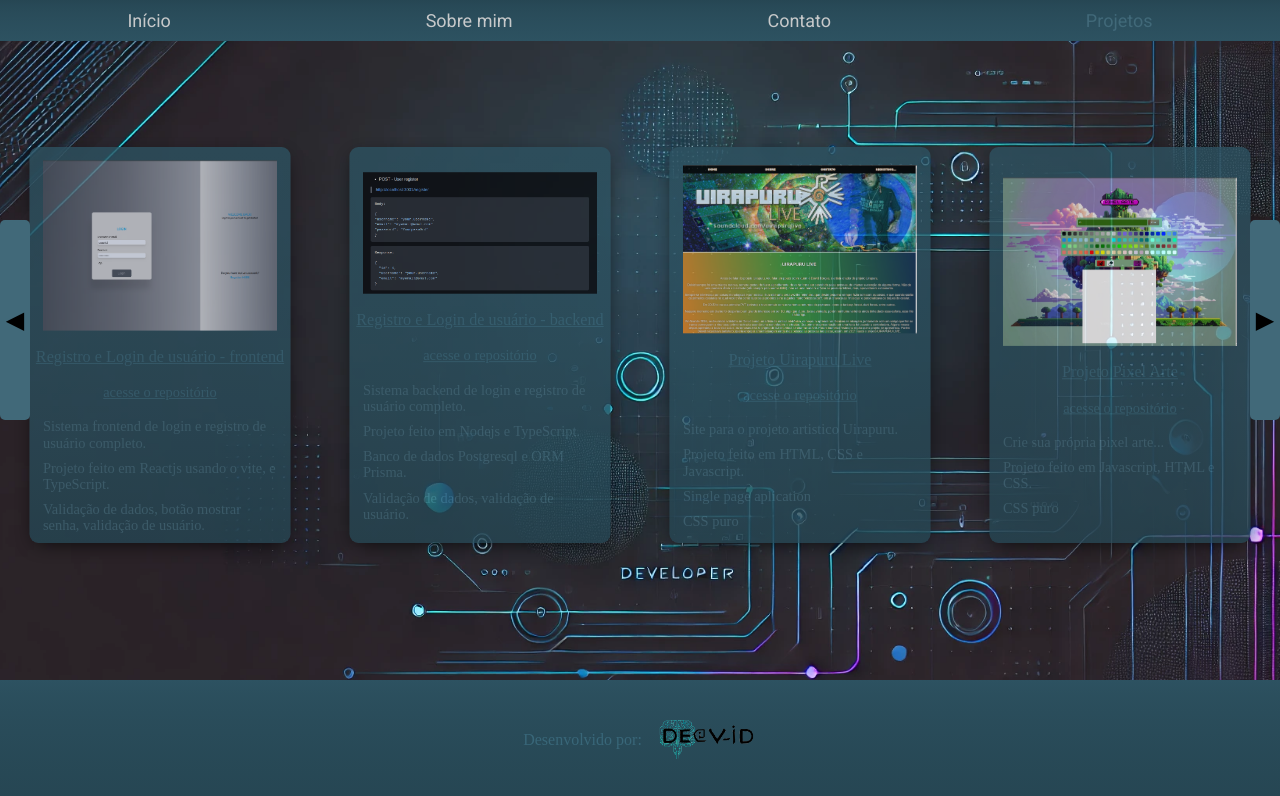
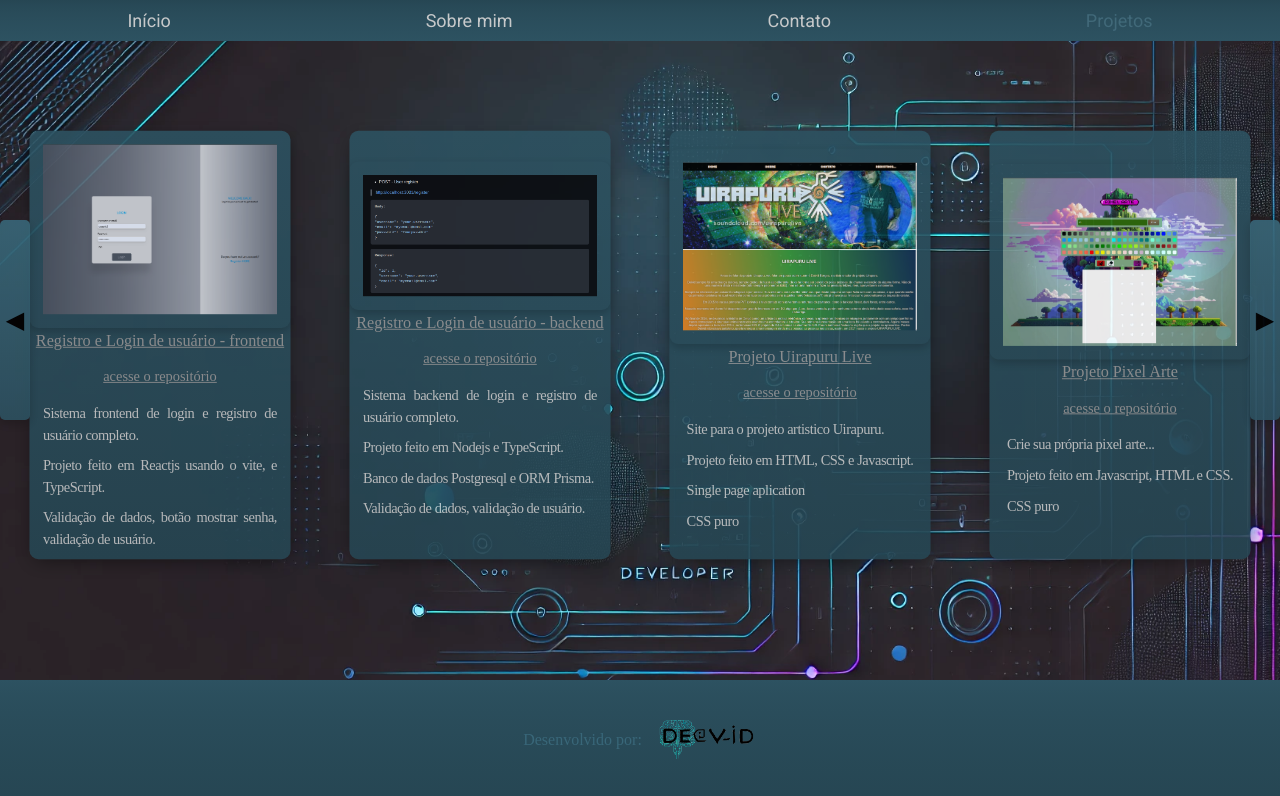
Before and after one commit to DeividBorges93/DeividBorges93.github.io, a React (Create React App) app: page /projetos in a window 1280 px wide. Shown: the top 796 px of the page. Built offline with nearby package versions, Linux system fonts and the light colour scheme.

Commit message:
refactor(style): :art: refactor the css of the render projects screen for the new page design

```diff
--- a/src/css/components/renderProjects.css
+++ b/src/css/components/renderProjects.css
@@ -8,7 +8,6 @@
 .card-container {
   display: flex;
   transition: transform 0.5s ease, opacity 0.5s ease;
-  transition: box-shadow 1s ease;
   align-items: center;
   justify-content: center;
   position: relative;
@@ -18,20 +17,21 @@
   display: flex;
   align-items: center;
   justify-content: center;
-  min-height: 200PX;
+  min-height: 200px;
   font-size: 24px;
   cursor: pointer;
   padding: 5px;
   border-radius: 5px;
-  background-color: var(--light-cyan-3);
+  background: linear-gradient(180deg, var(--dark-green-3), var(--dark-green-2));
   z-index: 99;
   width: 30px;
   position: fixed;
+  box-shadow: 0 4px 10px rgba(0, 0, 0, 0.2);
+  opacity: 0.9;
 }
 
 .arrow:active {
-  background-color: var(--dark-green-3);
-
+  background-color: var(--dark-green-1);
 }
 
 .left-arrow {
@@ -41,7 +41,6 @@
 .right-arrow {
   right: 0px;
 }
-
 
 .render-projects {
   display: flex;
@@ -56,38 +55,43 @@
   flex-direction: column;
   justify-content: center;
   align-items: center;
-  background: linear-gradient(180deg, var(--dark-green-2), 70%, var(--dark-green-1) 100%);
-  box-shadow: 0px 6px 22px -7px #000000;
+  background: linear-gradient(180deg, var(--dark-green-2), var(--dark-green-1));
+  box-shadow: 0px 6px 22px -7px rgba(0, 0, 0, 0.6);
   border-radius: 10px;
   transition: box-shadow 1s ease, transform 1s ease;
   transform: scale(0.9);
-  opacity: 0.8;
+  opacity: 0.9;
 }
 
 .card-projects:hover {
   transform: scale(1.0);
-  box-shadow: 0px 6px 15px -7px #000000;
+  box-shadow: 0px 6px 15px -7px rgba(0, 0, 0, 0.8);
   opacity: 1;
 }
 
 .project-image {
   max-width: 260px;
   padding: 15px;
+  border-radius: 10px;
+  box-shadow: 0 4px 10px rgba(0, 0, 0, 0.2);
 }
 
 .link-repository-project, .link-deploy-project {
-  color: var(--dark-green-3);
+  color: var(--light-cyan-1);
+  font-size: medium;
 }
 
 .link-repository-project:hover, .link-deploy-project:hover {
   text-decoration: none;
+  color: var(--light-cyan-2);
 }
 
 .project-link, .project-title {
   text-align: center;
   padding-bottom: 20px;
   font-size: large;
-  transition: transform 0.2s ease;
+  transition: transform 0.2s ease, color 0.2s ease;
+  color: var(--light-cyan-1);
 }
 
 .project-link {
@@ -96,29 +100,30 @@
 
 .project-link:hover, .project-title:hover {
   transform: scale(1.05);
+  color: var(--light-cyan-2);
 }
 
 .description {
   padding: 0px 15px;
+  text-align: justify;
+  line-height: 1.5;
+  color: var(--light-cyan-2);
 }
 
-.description p{
-  color: var(--light-cyan-3);
+.description p {
   display: flex;
   flex-direction: column;
   justify-content: center;
   padding-bottom: 10px;
+  letter-spacing: -0.5px;
 }
-
-
 
 @media screen and (max-width: 768px) {
   .project-image {
     max-width: 200px;
   }
 
-  .container-projects{
-    margin-left: 90px;
+  .container-projects {
     flex-direction: column;
     overflow-y: hidden;
     scroll-behavior: smooth;
@@ -126,10 +131,6 @@
 
   .card-container {
     overflow-y: auto;
-  }
-
-  .render-projects-mobile {
-    height: 100%;
   }
 
   .arrow {
```
